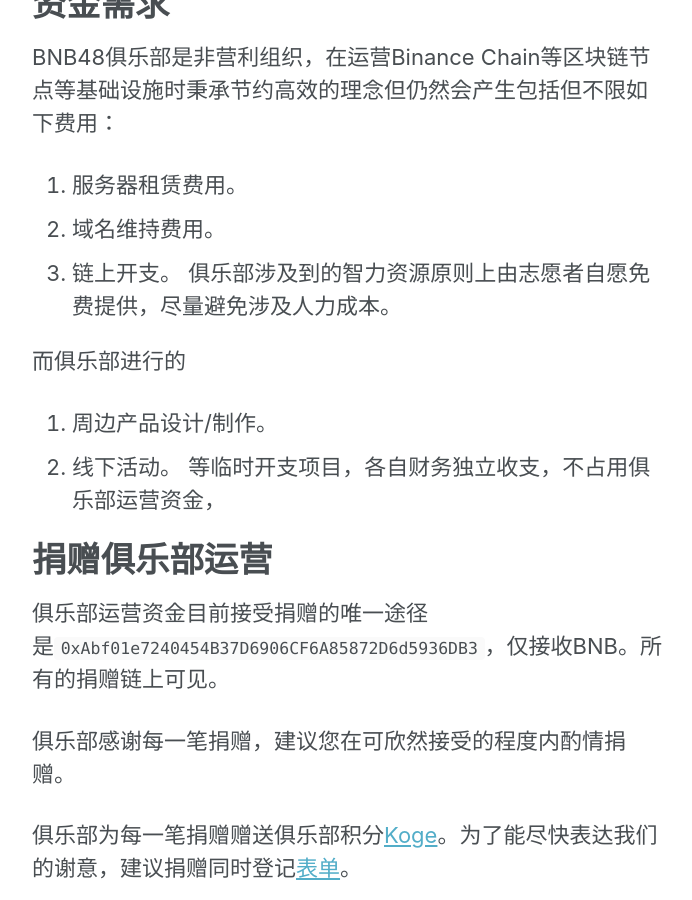
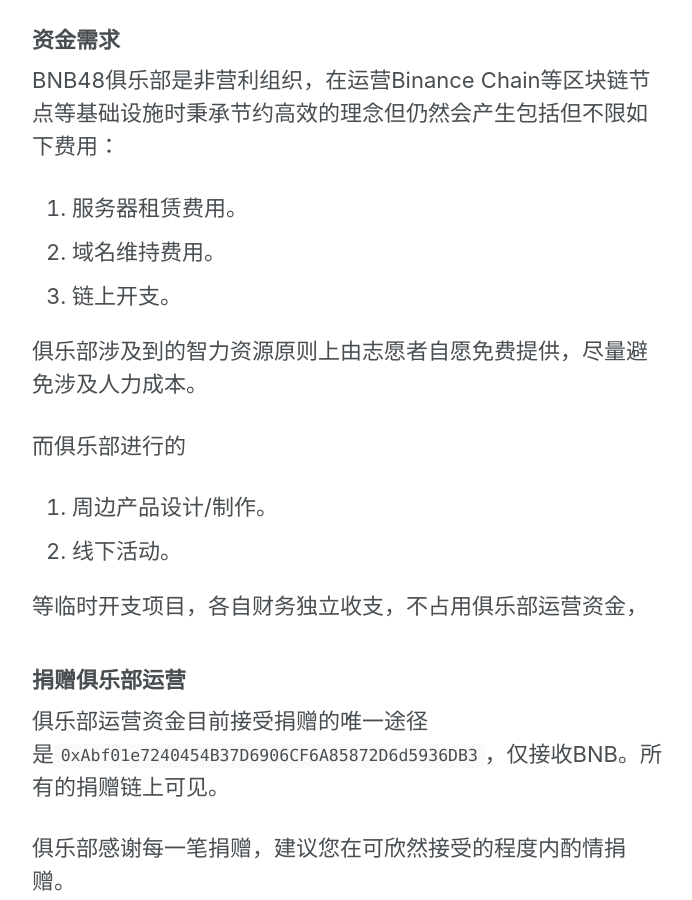
Before and after one commit to 48Club/BNB48Club.github.io, a Jekyll site: the page built from _pages/48finance.md, in a window 1280 px wide and 900 px high, scrolled down 246 px. Shown: the whole window, without its empty margins (290-982 px from the left). Built offline with Jekyll 4.4.1, drawn with Linux system fonts in a browser that asks for light colours.

Commit message:
markdown format

```diff
--- a/_pages/48finance.md
+++ b/_pages/48finance.md
@@ -4,19 +4,21 @@
 title: "48财务"
 modified: 2019-01-20T00:25:37+08:00
 ---
-# 资金需求
+### 资金需求
 BNB48俱乐部是非营利组织，在运营Binance Chain等区块链节点等基础设施时秉承节约高效的理念但仍然会产生包括但不限如下费用：
 1. 服务器租赁费用。
 1. 域名维持费用。
 1. 链上开支。
+
 俱乐部涉及到的智力资源原则上由志愿者自愿免费提供，尽量避免涉及人力成本。
 
 而俱乐部进行的
 1. 周边产品设计/制作。
 1. 线下活动。
+
 等临时开支项目，各自财务独立收支，不占用俱乐部运营资金，
 
-# 捐赠俱乐部运营
+### 捐赠俱乐部运营
 
 俱乐部运营资金目前接受捐赠的唯一途径是`0xAbf01e7240454B37D6906CF6A85872D6d5936DB3`，仅接收BNB。所有的捐赠链上可见。
 
@@ -26,13 +28,13 @@
 
 
 
-# 财务披露
+### 财务披露
 - 当俱乐部进行必要的法币支出后会披露开支明细及变现交易的场所、价格、同期其他交易所参考价。记为支出。
 - 当俱乐部进行必要的链上交易（发行Koge、派发Koge、交易）后会披露交易的GAS费用和>对应的txid。记为支出。
 - 俱乐部运营的区块链节点上线，会公布钱包地址。如产生手续费收入，记为收入。
 - 俱乐部会定期公示运营资金开支/收入/结余情况。
 
-# 俱乐部清算
+### 俱乐部清算
 
 如果俱乐部因为任何原因不再继续运营区块链基础设施，若运营资金有所结余，会根据捐赠记录将运营资金的结余部分按比例退还捐赠者。
 
```
